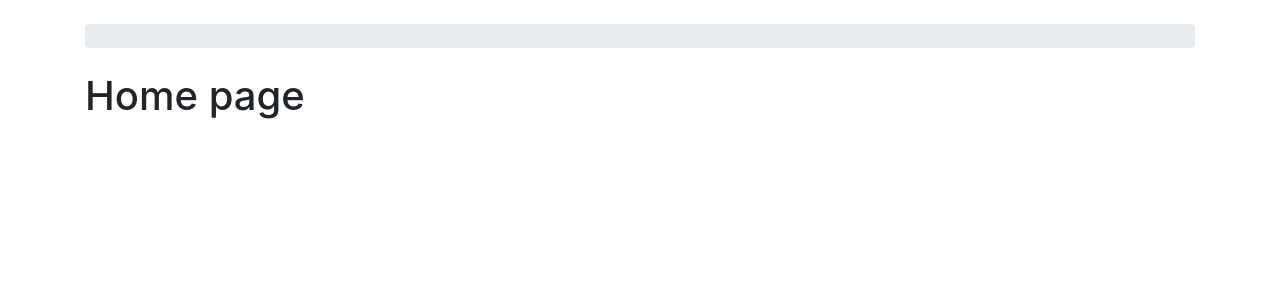
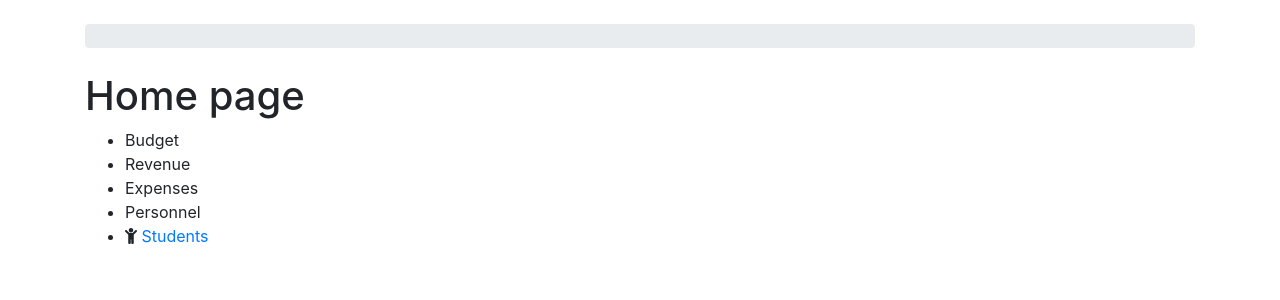
Before and after one commit to Frisesomorum/epobs, a Django app: page / in a window 1280 px wide. Shown: the part 56-356 px from the top of the page. Run offline with Django 3.2, Linux system fonts and the light colour scheme; some libraries are stand-ins or nearby versions; some web fonts are replaced.

Commit message:
Flesh out home page

```diff
--- a/epobs-django/templates/index.html
+++ b/epobs-django/templates/index.html
@@ -2,4 +2,11 @@
 
 {% block content %}
     <h1>Home page</h1>
+    <ul>
+      <li>Budget</li>
+      <li>Revenue</li>
+      <li>Expenses</li>
+      <li>Personnel</li>
+      <li><i class="fas fa-child"></i> <a href='{% url 'view_students' %}'>Students</a></li>
+    </ul>
 {% endblock content %}
```
